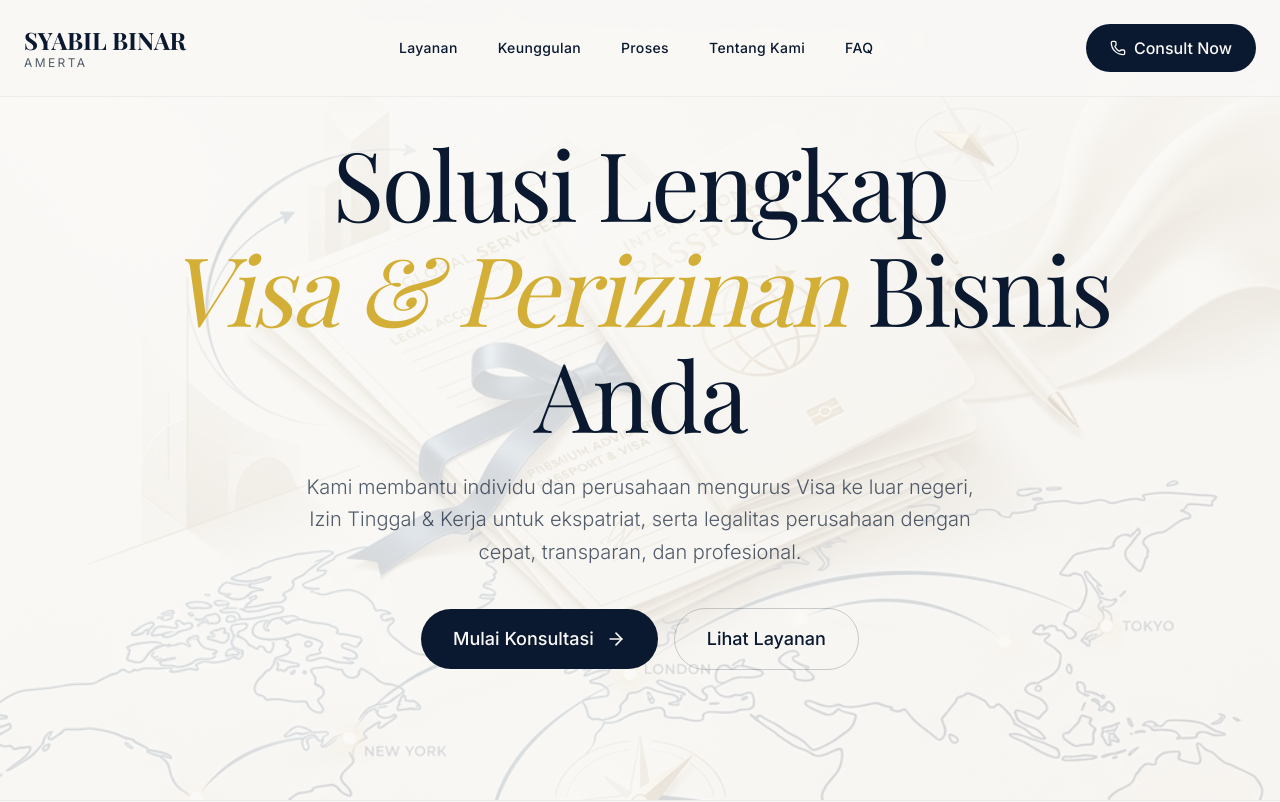
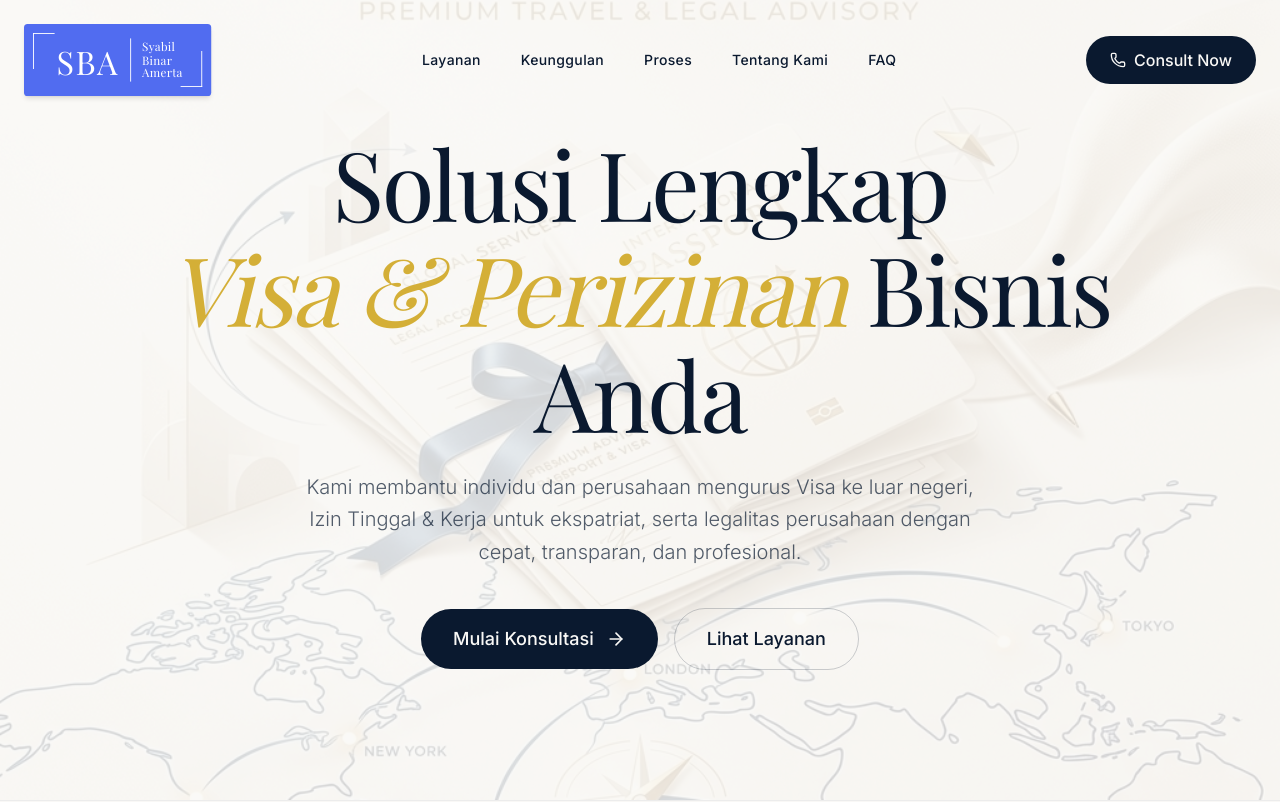
Before and after one commit to luqlabs/syabilbinaramerta., a Next.js app: page / in a window 1280 px wide. Shown: the top 802 px of the page. Built offline with nearby package versions, Linux system fonts and the light colour scheme; a web font is replaced by a local one.

Commit message:
feat: add HD CSS Logo

```diff
--- /dev/null
+++ b/src/components/Logo.tsx
@@ -0,0 +1,22 @@
+export default function Logo({ className = "" }: { className?: string }) {
+  return (
+    <div className={`relative flex items-center bg-[#516cf0] text-white p-3 md:p-4 rounded-sm shadow-md ${className}`}>
+      {/* Top Left Corner Bracket */}
+      <div className="absolute top-2.5 left-2.5 w-4 h-8 md:w-6 md:h-10 border-t-[1.5px] border-l-[1.5px] border-white"></div>
+
+      {/* Main Content */}
+      <div className="flex items-center gap-3 z-10 ml-3 mr-2 md:ml-5 md:mr-4">
+        <span className="font-serif text-3xl md:text-4xl tracking-wider pt-1">SBA</span>
+        <div className="w-[1.5px] h-10 md:h-12 bg-white"></div>
+        <div className="flex flex-col font-serif text-[11px] md:text-[13px] leading-[1.15] tracking-wide">
+          <span>Syabil</span>
+          <span>Binar</span>
+          <span>Amerta</span>
+        </div>
+      </div>
+
+      {/* Bottom Right Corner Bracket */}
+      <div className="absolute bottom-2.5 right-2.5 w-4 h-8 md:w-6 md:h-10 border-b-[1.5px] border-r-[1.5px] border-white"></div>
+    </div>
+  );
+}
--- a/src/components/layout/Navbar.tsx
+++ b/src/components/layout/Navbar.tsx
@@ -1,17 +1,26 @@
 import Link from "next/link";
-import { Phone } from "lucide-react";
+import { Phone, Menu, X } from "lucide-react";
+import { useState, useEffect } from "react";
+import Logo from "@/components/Logo";
 
 export default function Navbar() {
+  const [isScrolled, setIsScrolled] = useState(false);
+  const [isMobileMenuOpen, setIsMobileMenuOpen] = useState(false);
+
+  useEffect(() => {
+    const handleScroll = () => {
+      setIsScrolled(window.scrollY > 50);
+    };
+    window.addEventListener("scroll", handleScroll);
+    return () => window.removeEventListener("scroll", handleScroll);
+  }, []);
+
   return (
-    <nav className="w-full bg-background/90 backdrop-blur-sm fixed top-0 z-50 border-b border-foreground/5 transition-all duration-300">
-      <div className="max-w-7xl mx-auto px-6 h-24 flex items-center justify-between">
-        <Link href="/" className="flex flex-col">
-          <span className="font-serif text-2xl font-bold text-foreground leading-tight">
-            SYABIL BINAR
-          </span>
-          <span className="text-xs uppercase tracking-[0.2em] text-foreground/70">
-            Amerta
-          </span>
+    <nav className={`fixed w-full z-50 transition-all duration-300 ${isScrolled ? "bg-white/90 backdrop-blur-md shadow-sm py-3" : "bg-transparent py-5"}`}>
+      <div className="max-w-7xl mx-auto px-6 flex justify-between items-center">
+
+        <Link href="/" className="group scale-75 md:scale-90 origin-left hover:scale-[0.78] md:hover:scale-95 transition-transform duration-300">
+          <Logo />
         </Link>
 
         <div className="hidden lg:flex items-center space-x-10 text-sm font-medium tracking-wide">
```
